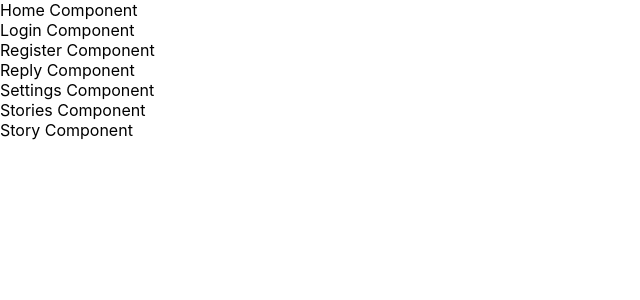
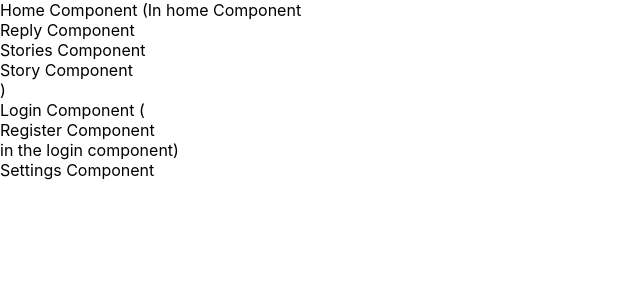
Before and after one commit to EmilyPascua/Hearken, a React (Create React App) app: page / in a window 1280 px wide. Shown: the top 300 px of the page, without its empty margins (0-640 px from the left). Built offline with nearby package versions, Linux system fonts and the light colour scheme.

Commit message:
HEARKEN-01: Fixed the general structure

```diff
--- a/src/App.js
+++ b/src/App.js
@@ -15,11 +15,7 @@ class App extends React.Component {
       <div>
         <Home/>
         <Login/>
-        <Register/>
-        <Reply/>
         <Settings/>
-        <Stories/>
-        <Story/>
       </div>
     );
   }
--- a/src/components/home/Home.js
+++ b/src/components/home/Home.js
@@ -2,12 +2,16 @@ import React from 'react'
 
 //import HeaderCarousel from '../headercarousel/HeaderCarousel.js';
 //import './body.css'
+import Reply from '../reply/Reply.js';
+import Stories from '../stories/Stories.js';
+import Story from '../story/Story.js';
 
 class Home extends React.Component {
 	render(){
 		//TODO: The reply,stories, and story should be here
 		// Set by a condition in the state
-		return(<div>Home Component</div>)
+		return(<div>Home Component
+			(In home Component <Reply/> <Stories/> <Story/>)</div>)
 	}
 }
 
--- a/src/components/login/Login.js
+++ b/src/components/login/Login.js
@@ -1,4 +1,6 @@
 import React from 'react'
+
+import Register from '../register/Register.js';
 
 //import HeaderCarousel from '../headercarousel/HeaderCarousel.js';
 //import './body.css'
@@ -7,7 +9,7 @@ class Login extends React.Component {
 	render(){
 		//TODO: The reply,stories, and story should be here
 		// Set by a condition in the state
-		return(<div>Login Component</div>)
+		return(<div>Login Component (<Register/> in the login component)</div>)
 	}
 }
 
```
